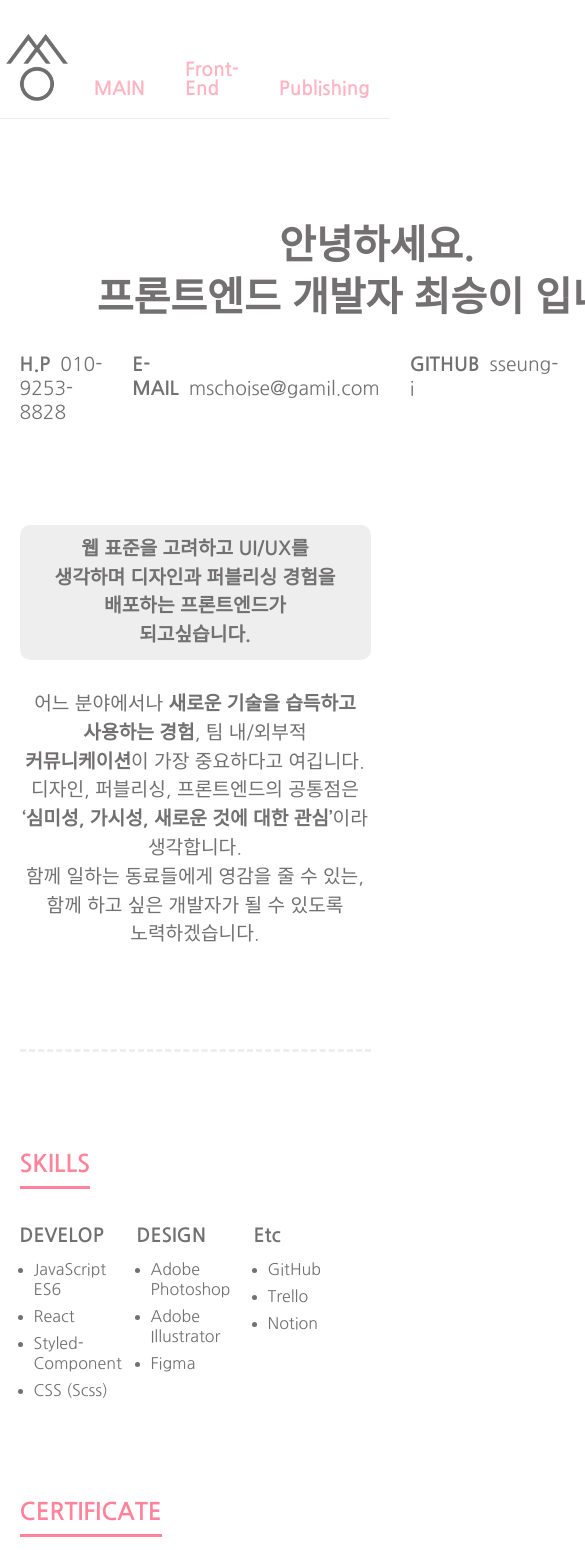
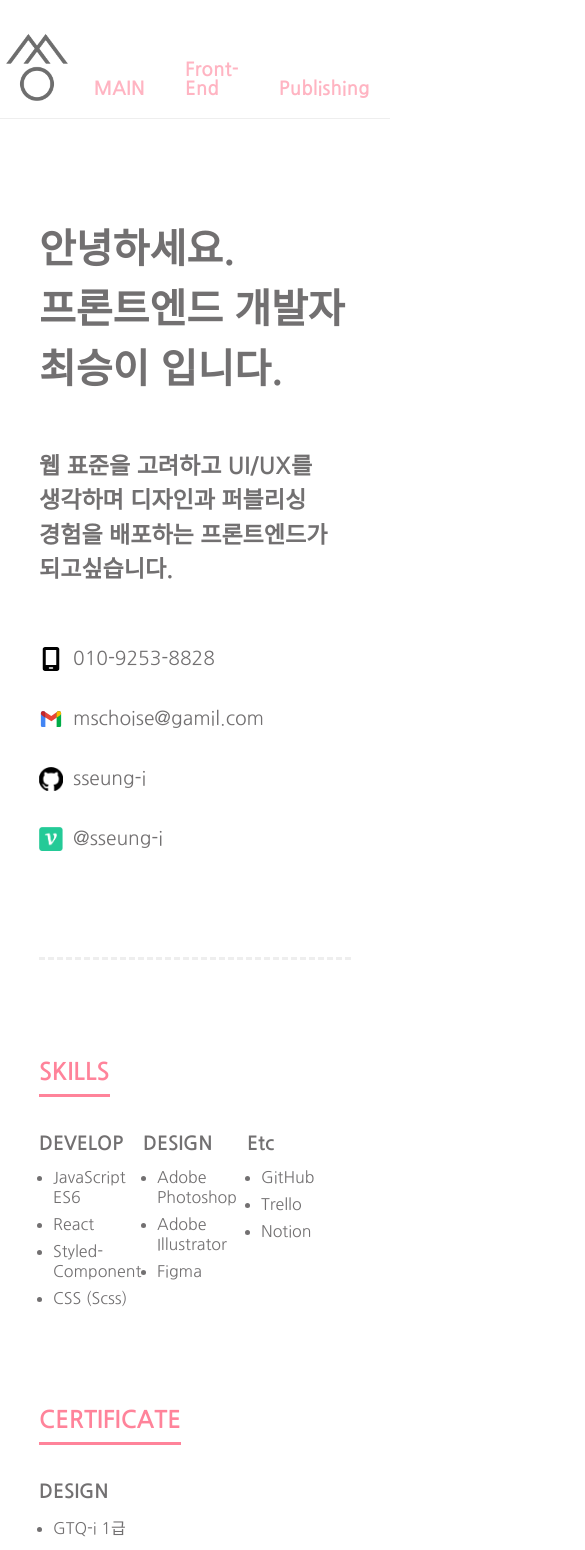
Before and after one commit to sseung-i/fe_portfolio_ver.1, a Next.js app: page / in a window 390 px wide. Shown: the top 1550 px of the page, 585 px wide, since content can reach past the window. Built offline with nearby package versions, Linux system fonts and the light colour scheme.

Commit message:
index 반응형 수정

```diff
--- a/pages/index.js
+++ b/pages/index.js
@@ -1,7 +1,17 @@
+import Image from "next/image";
 import Link from "next/link";
-import css from "styled-jsx/css";
 import { useContext } from "react";
 import { TestContext } from "../components/MediaQueryProvider";
+
+const introduce = {
+  desktop: `안녕하세요. 프론트엔드 개발자 최승이 입니다.`,
+  lap: `안녕하세요.
+  프론트엔드 개발자 최승이 입니다.
+`,
+  tab: `안녕하세요.
+프론트엔드 개발자
+최승이 입니다.`,
+};
 
 export default function Index() {
   const { isDesktop, isLap, isTab } = useContext(TestContext);
@@ -9,51 +19,83 @@ export default function Index() {
   return (
     <section className="maxWidthWrap">
       <article className="introduce">
+        {isDesktop ? (
+          <h1>{introduce.desktop}</h1>
+        ) : isLap ? (
+          <h1>{introduce.lap}</h1>
+        ) : (
+          isTab && <h1>{introduce.tab}</h1>
+        )}
         <div>
-          <h1>
-            안녕하세요.
+          <p className="summary">
+            웹 표준을 고려하고 UI/UX를 생각하며 디자인과 퍼블리싱 경험을
+            배포하는 프론트엔드가 되고싶습니다.
+          </p>
+          {isTab || (
+            <p>
+              <strong>새로운 기술을 습득하고 사용하는 경험</strong>, 팀
+              내/외부적 <strong>커뮤니케이션</strong>이 가장 중요하다고
+              여깁니다.
               <br />
-            프론트엔드 개발자 최승이 입니다.
-          </h1>
+              디자인, 퍼블리싱, 프론트엔드의 공통점은{" "}
+              <strong>‘심미성, 가시성, 새로운 것에 대한 관심’</strong>이라
+              생각합니다.
+              <br />
+              함께 일하는 동료들에게 영감을 줄 수 있는, 함께 하고 싶은 개발자가
+              될 수 있도록 노력하겠습니다.
+            </p>
+          )}
+        </div>
         <ul className="myInfo">
           <li>
-              <span>H.P</span>010-9253-8828
+            <div>
+              <Image
+                src="/images/icons/phone.svg"
+                height={24}
+                width={24}
+                alt="phone icon"
+              />
+            </div>
+            010-9253-8828
           </li>
           <li>
-              <span>E-MAIL</span>mschoise@gamil.com
+            <div>
+              <Image
+                src="/images/icons/gmail.svg"
+                height={24}
+                width={24}
+                alt="gmail icon"
+              />
+            </div>
+            mschoise@gamil.com
           </li>
           <li>
-              <span>GITHUB</span>
+            <div>
+              <Image
+                src="/images/icons/github.png"
+                height={24}
+                width={24}
+                alt="github icon"
+              />
+            </div>
             <Link href="https://github.com/sseung-i">
               <a className="link">sseung-i</a>
             </Link>
           </li>
           <li>
-              <span>BLOG</span>
+            <div>
+              <Image
+                src="/images/icons/velog.png"
+                height={24}
+                width={24}
+                alt="velog icon"
+              />
+            </div>
             <Link href="https://velog.io/@sseung-i">
               <a className="link">@sseung-i</a>
             </Link>
           </li>
         </ul>
-        </div>
-        <div>
-          <p className="summary">
-            웹 표준을 고려하고 UI/UX를 생각하며 디자인과 퍼블리싱 경험을
-            배포하는 프론트엔드가 되고싶습니다.
-          </p>
-          <p>
-            어느 분야에서나{" "}
-            <strong>새로운 기술을 습득하고 사용하는 경험</strong>, 팀 내/외부적{" "}
-            <strong>커뮤니케이션</strong>이 가장 중요하다고 여깁니다.
-            <br />
-            디자인, 퍼블리싱, 프론트엔드의 공통점은{" "}
-            <strong>‘심미성, 가시성, 새로운 것에 대한 관심’</strong>이라
-            생각합니다.
-            <br />
-            함께 일하는 동료들에게 영감을 줄 수 있는, 함께 하고 싶은 개발자가 될
-            수 있도록 노력하겠습니다.
-          </p>
-        </div>
       </article>
       <article className="ability">
         <article className="skills">
@@ -103,6 +145,10 @@ export default function Index() {
         </article>
       </article>
       <style jsx>{`
+        .maxWidthWrap {
+          padding: ${isTab && "0 10%"};
+        }
+
         section {
           padding-bottom: 100px;
           border-top: 1px solid #eee;
@@ -110,8 +156,8 @@ export default function Index() {
 
         h1 {
           font-size: 2.5em;
-          line-height: 1.3;
-          text-align: center;
+          line-height: 1.5;
+          text-align: ${isTab ? "left" : "center"};
         }
 
         h2 {
@@ -119,8 +165,8 @@ export default function Index() {
         }
 
         h2 span {
-          color: #ff839a;
-          border-bottom: 3px solid #ff839a;
+          color: var(--common-main-color);
+          border-bottom: 3px solid var(--common-main-color);
           padding-bottom: 10px;
         }
 
@@ -130,52 +176,54 @@ export default function Index() {
         }
 
         .introduce {
+          display: flex;
+          flex-direction: column;
           width: 100%;
+          margin: 100px auto 0;
           padding-bottom: 100px;
           text-align: center;
           border-bottom: 3px dashed #eee;
         }
 
+        .introduce > div {
+          display: inline-block;
+          border-radius: 10px;
+          /* margin: 30px 0; */
+          font-size: 1.2em;
+          font-weight: 600;
+          line-height: 1.5;
+        }
+
+        .introduce > div > p.summary {
+          width: ${isTab ? "100%" : "70%"};
+          margin: ${isTab ? "50px 0 30px" : "30px auto "};
+          text-align: ${isTab && "left"};
+          font-size: 1.2em;
+          line-height: 1.5;
+        }
+
+        .introduce > div > p:not(.summary) {
+          font-weight: 300;
+        }
+
         .myInfo {
           display: flex;
-          flex-wrap: no-wrap;
+          flex-direction: ${isDesktop ? "row" : "column"};
+          justify-content: center;
+          ${isTab ? "align-items:left" : "align-items:center"};
+          flex-wrap: wrap;
           gap: 30px;
-          margin-top: 30px;
+          margin-top: ${isLap ? "50px" : "30px"};
           font-size: 1.2em;
         }
 
         .myInfo li {
+          display: flex;
           width: fit-content;
         }
 
-        .myInfo span {
+        .myInfo div {
           margin-right: 10px;
-          font-weight: 600;
-        }
-
-        .introduce > div:first-child {
-          display: flex;
-          flex-direction: column;
-          width: fit-content;
-          margin: 100px auto;
-          text-align: left;
-        }
-
-        .introduce > div:last-child > p.summary {
-          display: inline-block;
-          padding: 10px 30px;
-          border-radius: 10px;
-          margin-bottom: 30px;
-          font-size: 1.2em;
-          font-weight: 600;
-          line-height: 1.5;
-          background: #eee;
-        }
-
-        .introduce > div:last-child > p:not(.summary) {
-          margin: 0 auto;
-          font-size: 1.2em;
-          line-height: 1.5;
         }
 
         .ability {
```
Also changed, not shown: public/images/icons/gmail.svg (added), public/images/icons/phone.svg (added). Lines whose indentation alone changed are shown as unchanged.
